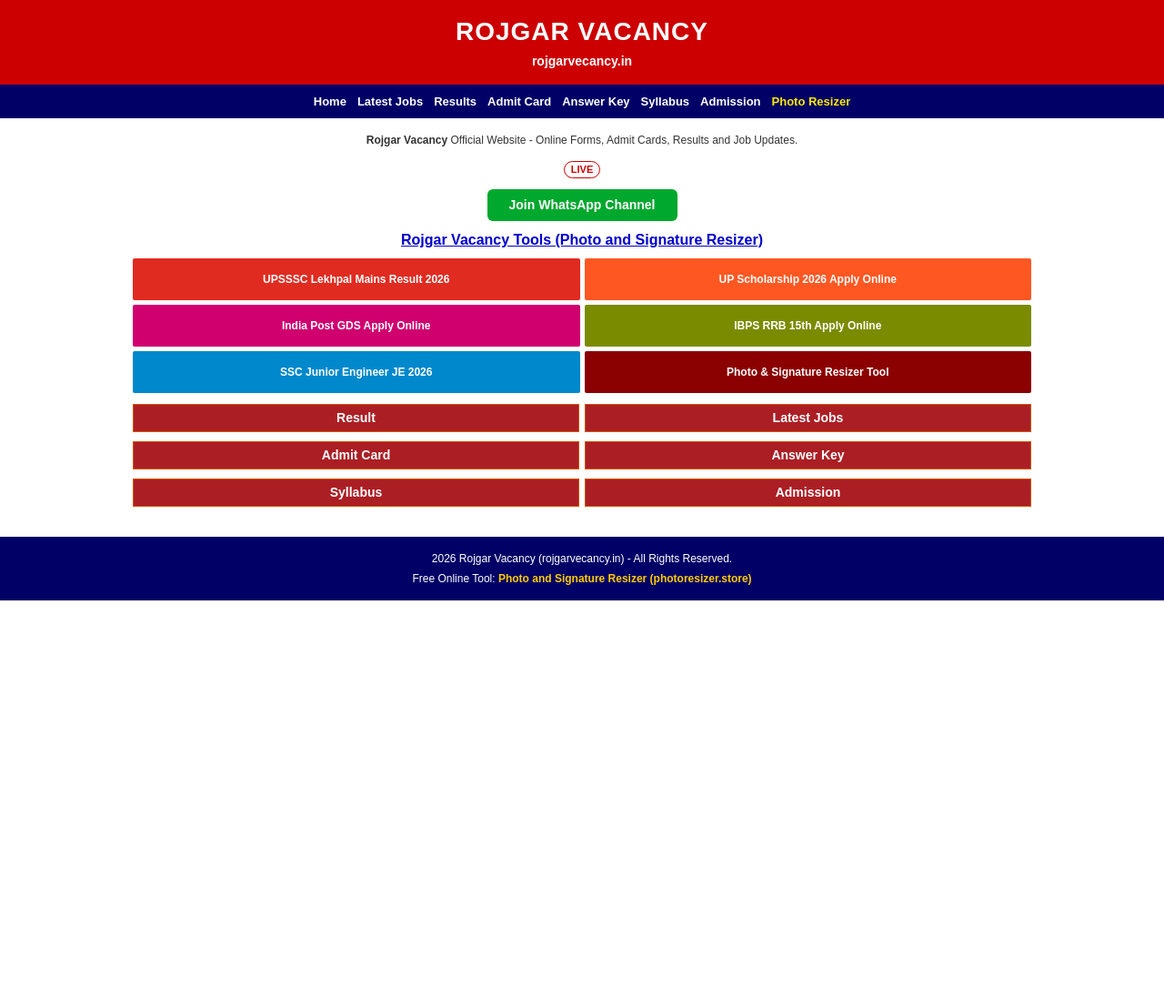
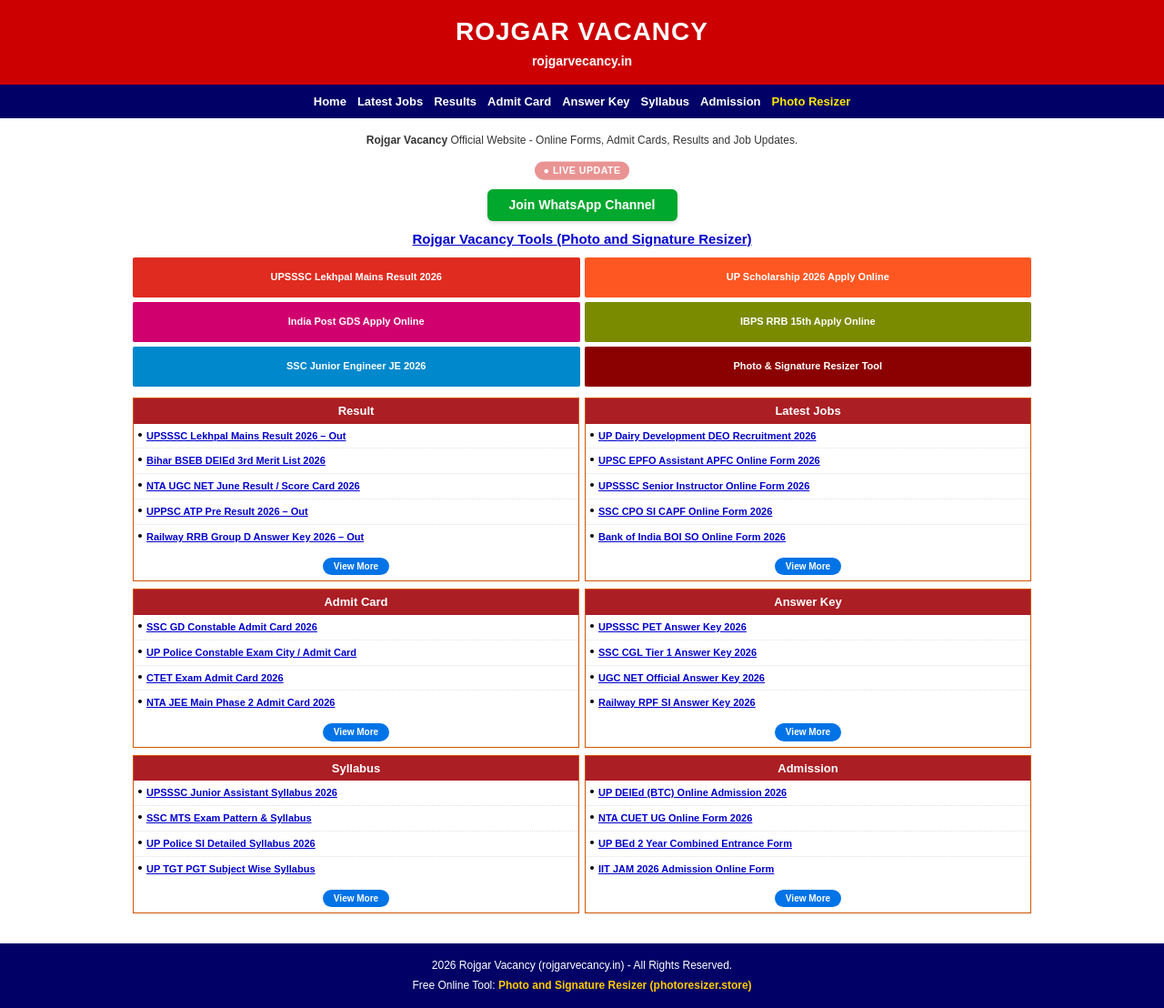
Before and after one commit to Rojgarvacancy/Rojgar-vacancy-, a Jekyll site: the page built from index.html, in a window 1280 px wide. Shown: the whole page at 91% size. Built offline with Jekyll 4.4.1, drawn with Linux system fonts in a browser that asks for light colours; before the commit the page ends 900 px from its top, so only the background shows below that.

Commit message:
Update index.html

```diff
--- a/index.html
+++ b/index.html
@@ -4,28 +4,90 @@ layout: default
 
 <style>
   .sr-intro-text { font-size: 12px; color: #333333; margin: 8px 0; line-height: 1.4; text-align: center; }
-  .sr-live-icon { display: inline-block; border: 1.5px solid #cc0000; color: #cc0000; padding: 1px 7px; font-size: 11px; font-weight: bold; border-radius: 12px; margin: 6px 0; }
-  .btn-whatsapp-channel { display: inline-block; background: #00a82d; color: #ffffff !important; font-weight: bold; font-size: 14px; padding: 8px 24px; border-radius: 6px; margin: 6px 0 10px 0; }
-  .sr-tools-link { display: block; color: #0000cc; font-size: 16px; font-weight: bold; text-decoration: underline; margin-bottom: 10px; text-align: center; }
 
+  /* ब्लिंक करने वाला LIVE UPDATE */
+  .sr-live-icon {
+    display: inline-block;
+    background: #cc0000;
+    color: #ffffff;
+    padding: 3px 10px;
+    font-size: 11px;
+    font-weight: bold;
+    border-radius: 12px;
+    margin: 6px 0;
+    letter-spacing: 0.5px;
+    animation: liveBlink 1s infinite alternate;
+  }
+  @keyframes liveBlink {
+    0% { opacity: 1; transform: scale(1); }
+    100% { opacity: 0.35; transform: scale(0.96); }
+  }
+
+  .btn-whatsapp-channel {
+    display: inline-block;
+    background: #00a82d;
+    color: #ffffff !important;
+    font-weight: bold;
+    font-size: 14px;
+    padding: 8px 24px;
+    border-radius: 6px;
+    margin: 4px 0 10px 0;
+    text-decoration: none;
+    box-shadow: 0 2px 4px rgba(0,0,0,0.15);
+  }
+
+  .sr-tools-link { display: block; color: #0000cc; font-size: 15px; font-weight: bold; text-decoration: underline; margin-bottom: 10px; text-align: center; }
+
+  /* 6 रंगीन कार्ड्स */
   .colorful-grid { display: grid; grid-template-columns: repeat(2, 1fr); gap: 5px; margin-bottom: 12px; }
-  .color-card { padding: 8px 4px; color: #ffffff !important; font-weight: bold; font-size: 12px; line-height: 1.25; text-align: center; border-radius: 2px; display: flex; align-items: center; justify-content: center; min-height: 46px; }
+  .color-card { padding: 8px 4px; color: #ffffff !important; font-weight: bold; font-size: 11px; line-height: 1.25; text-align: center; border-radius: 2px; display: flex; align-items: center; justify-content: center; min-height: 44px; text-decoration: none; }
   .box-c1 { background: #e02b20; } .box-c2 { background: #ff5722; } .box-c3 { background: #d0006f; }
   .box-c4 { background: #7b8b00; } .box-c5 { background: #0088cc; } .box-c6 { background: #8b0000; }
 
-  .table-row { display: flex !important; flex-direction: row !important; flex-wrap: nowrap !important; gap: 6px !important; margin-top: 10px !important; width: 100% !important; }
-  .table-box { flex: 1 1 50% !important; width: 50% !important; max-width: 50% !important; min-width: 0 !important; border: 1.5px solid #d35400 !important; background: #ffffff !important; }
-  .table-head { background: #ab1e24; color: #ffffff; text-align: center; font-weight: bold; font-size: 14px; padding: 5px 2px; }
+  /* हमेशा 2-कॉलम रहने वाले बॉक्सेस */
+  .table-row {
+    display: flex !important;
+    flex-direction: row !important;
+    flex-wrap: nowrap !important;
+    gap: 6px !important;
+    margin-top: 8px !important;
+    width: 100% !important;
+  }
+  .table-box {
+    flex: 1 1 50% !important;
+    width: 50% !important;
+    max-width: 50% !important;
+    min-width: 0 !important;
+    border: 1.5px solid #d35400 !important;
+    background: #ffffff !important;
+  }
+  .table-head { background: #ab1e24; color: #ffffff; text-align: center; font-weight: bold; font-size: 13px; padding: 5px 2px; }
   .table-list { list-style: none; padding: 0; margin: 0; }
-  .table-list li { padding: 7px 6px 7px 18px; border-bottom: 1px dotted #e0e0e0; font-size: 12px; line-height: 1.35; position: relative; text-align: left; }
+  .table-list li {
+    padding: 6px 4px 6px 14px;
+    border-bottom: 1px dotted #e0e0e0;
+    font-size: 11px;
+    line-height: 1.35;
+    position: relative;
+    text-align: left;
+    word-break: break-word;
+  }
   .table-list li:last-child { border-bottom: none; }
-  .table-list li::before { content: ""; position: absolute; left: 7px; top: 12px; width: 4px; height: 4px; background-color: #000000; border-radius: 50%; }
+  .table-list li::before {
+    content: "";
+    position: absolute;
+    left: 5px;
+    top: 10px;
+    width: 4px;
+    height: 4px;
+    background-color: #000000;
+    border-radius: 50%;
+  }
   .table-list li a { color: #0000cc; font-weight: bold; text-decoration: underline; }
+  .table-list li a:hover { color: #b30000; }
 
-  @media screen and (max-width: 600px) {
-    .table-row { flex-direction: column !important; }
-    .table-box { width: 100% !important; max-width: 100% !important; }
-  }
+  .btn-view-more-row { text-align: center; padding: 6px 2px; }
+  .btn-view-more-blue { background: #0073e6; color: #ffffff !important; font-size: 10px; font-weight: bold; padding: 3px 12px; border-radius: 10px; display: inline-block; }
 </style>
 
 <div class="sr-intro-text">
@@ -33,15 +95,18 @@ layout: default
 </div>
 
 <div style="text-align:center;">
-  <span class="sr-live-icon">LIVE</span>
+  <span class="sr-live-icon">&#9679; LIVE UPDATE</span>
 </div>
 
 <div style="text-align:center;">
-  <a class="btn-whatsapp-channel" href="https://chat.whatsapp.com" target="_blank">Join WhatsApp Channel</a>
+  <a class="btn-whatsapp-channel" href="https://whatsapp.com/channel/0029Vb97OOiK5cD6SAWpDm15" target="_blank">
+    Join WhatsApp Channel
+  </a>
 </div>
 
 <a class="sr-tools-link" href="https://photoresizer.store" target="_blank">Rojgar Vacancy Tools (Photo and Signature Resizer)</a>
 
+<!-- 6 रंगीन कार्ड्स -->
 <div class="colorful-grid">
   <a class="color-card box-c1" href="/#results">UPSSSC Lekhpal Mains Result 2026</a>
   <a class="color-card box-c2" href="https://scholarship.up.gov.in" target="_blank">UP Scholarship 2026 Apply Online</a>
@@ -59,7 +124,13 @@ layout: default
       {% for post in site.categories.result limit:15 %}
         <li><a href="{{ post.url }}">{{ post.title }}</a></li>
       {% endfor %}
+      <li><a href="#">UPSSSC Lekhpal Mains Result 2026 – Out</a></li>
+      <li><a href="#">Bihar BSEB DElEd 3rd Merit List 2026</a></li>
+      <li><a href="#">NTA UGC NET June Result / Score Card 2026</a></li>
+      <li><a href="#">UPPSC ATP Pre Result 2026 – Out</a></li>
+      <li><a href="#">Railway RRB Group D Answer Key 2026 – Out</a></li>
     </ul>
+    <div class="btn-view-more-row"><a class="btn-view-more-blue" href="/#results">View More</a></div>
   </div>
 
   <div class="table-box" id="latest-jobs">
@@ -68,7 +139,13 @@ layout: default
       {% for post in site.categories.jobs limit:15 %}
         <li><a href="{{ post.url }}">{{ post.title }}{% if post.last_date %} | Last Date : {{ post.last_date }}{% endif %}</a></li>
       {% endfor %}
+      <li><a href="#">UP Dairy Development DEO Recruitment 2026</a></li>
+      <li><a href="#">UPSC EPFO Assistant APFC Online Form 2026</a></li>
+      <li><a href="#">UPSSSC Senior Instructor Online Form 2026</a></li>
+      <li><a href="#">SSC CPO SI CAPF Online Form 2026</a></li>
+      <li><a href="#">Bank of India BOI SO Online Form 2026</a></li>
     </ul>
+    <div class="btn-view-more-row"><a class="btn-view-more-blue" href="/#latest-jobs">View More</a></div>
   </div>
 </div>
 
@@ -80,7 +157,12 @@ layout: default
       {% for post in site.categories.admitcard limit:15 %}
         <li><a href="{{ post.url }}">{{ post.title }}</a></li>
       {% endfor %}
+      <li><a href="#">SSC GD Constable Admit Card 2026</a></li>
+      <li><a href="#">UP Police Constable Exam City / Admit Card</a></li>
+      <li><a href="#">CTET Exam Admit Card 2026</a></li>
+      <li><a href="#">NTA JEE Main Phase 2 Admit Card 2026</a></li>
     </ul>
+    <div class="btn-view-more-row"><a class="btn-view-more-blue" href="/#admit-card">View More</a></div>
   </div>
 
   <div class="table-box" id="answer-key">
@@ -89,7 +171,12 @@ layout: default
       {% for post in site.categories.answerkey limit:15 %}
         <li><a href="{{ post.url }}">{{ post.title }}</a></li>
       {% endfor %}
+      <li><a href="#">UPSSSC PET Answer Key 2026</a></li>
+      <li><a href="#">SSC CGL Tier 1 Answer Key 2026</a></li>
+      <li><a href="#">UGC NET Official Answer Key 2026</a></li>
+      <li><a href="#">Railway RPF SI Answer Key 2026</a></li>
     </ul>
+    <div class="btn-view-more-row"><a class="btn-view-more-blue" href="/#answer-key">View More</a></div>
   </div>
 </div>
 
@@ -101,7 +188,12 @@ layout: default
       {% for post in site.categories.syllabus limit:15 %}
         <li><a href="{{ post.url }}">{{ post.title }}</a></li>
       {% endfor %}
+      <li><a href="#">UPSSSC Junior Assistant Syllabus 2026</a></li>
+      <li><a href="#">SSC MTS Exam Pattern &amp; Syllabus</a></li>
+      <li><a href="#">UP Police SI Detailed Syllabus 2026</a></li>
+      <li><a href="#">UP TGT PGT Subject Wise Syllabus</a></li>
     </ul>
+    <div class="btn-view-more-row"><a class="btn-view-more-blue" href="/#syllabus">View More</a></div>
   </div>
 
   <div class="table-box" id="admission">
@@ -110,6 +202,11 @@ layout: default
       {% for post in site.categories.admission limit:15 %}
         <li><a href="{{ post.url }}">{{ post.title }}</a></li>
       {% endfor %}
+      <li><a href="#">UP DElEd (BTC) Online Admission 2026</a></li>
+      <li><a href="#">NTA CUET UG Online Form 2026</a></li>
+      <li><a href="#">UP BEd 2 Year Combined Entrance Form</a></li>
+      <li><a href="#">IIT JAM 2026 Admission Online Form</a></li>
     </ul>
+    <div class="btn-view-more-row"><a class="btn-view-more-blue" href="/#admission">View More</a></div>
   </div>
 </div>
```
